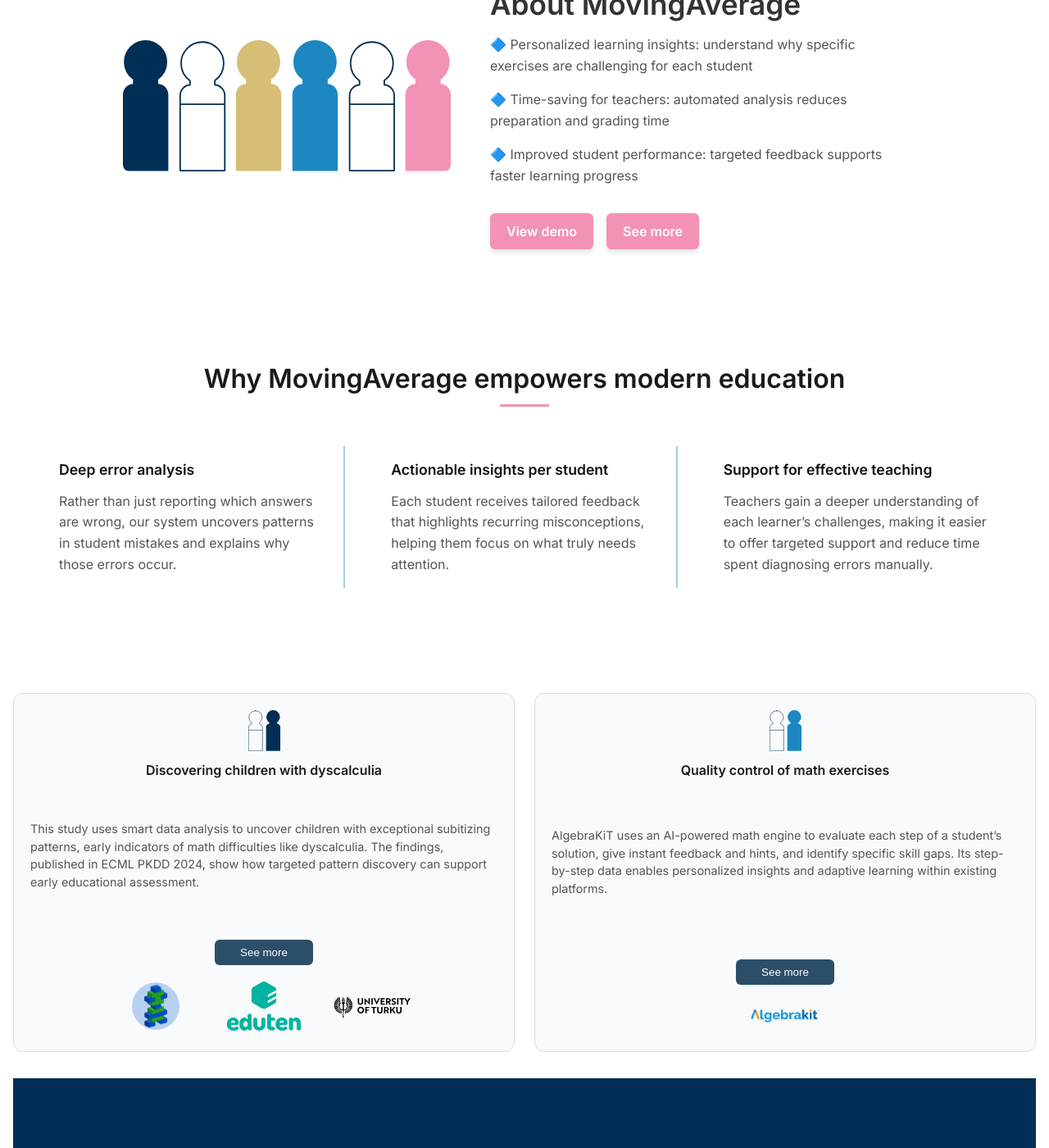
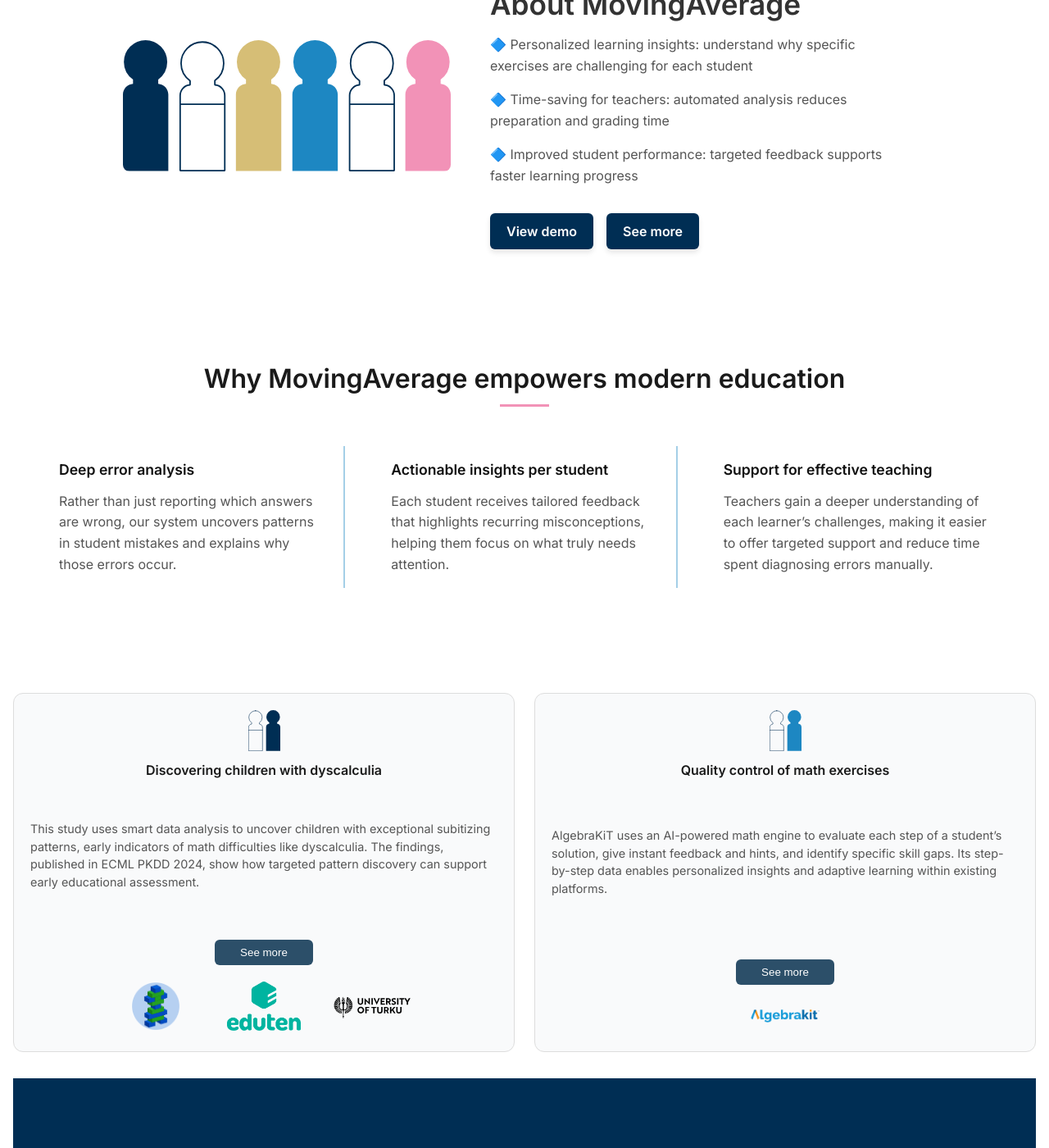
Before and after one commit to moving-average/moving-average.github.io, a Jekyll site: the page built from index.markdown, in a window 1280 px wide and 1400 px high, scrolled down 220 px. Shown: the whole window at 82% size. Built offline with Jekyll 4.4.1, drawn with Linux system fonts in a browser that asks for light colours.

Commit message:
update style.css

```diff
--- a/assets/style.css
+++ b/assets/style.css
@@ -1,9 +1,15 @@
-html, body {
+html {
+  margin: 0;
+  padding: 0;
+  overflow-x: hidden;
+  background-color: #ffffff;
+  color: #1a1a1a;
+}
+
+body {
   margin: 0;
   padding: 0;
   font-family: "Inter", sans-serif;
-  background-color: #ffffff;
-  color: #1a1a1a;
   min-height: 100vh;
   display: flex;
   flex-direction: column;
@@ -265,7 +271,7 @@ footer a:hover {
 }
 
 .hero-btn.left {
-  background-color: #f292b7;
+  background-color: #002e54;
 }
 
 .hero-btn.left:hover {
@@ -274,7 +280,7 @@ footer a:hover {
 }
 
 .hero-btn.right {
-  background-color: #f292b7;
+  background-color: #002e54;
 }
 
 .hero-btn.right:hover {
```
